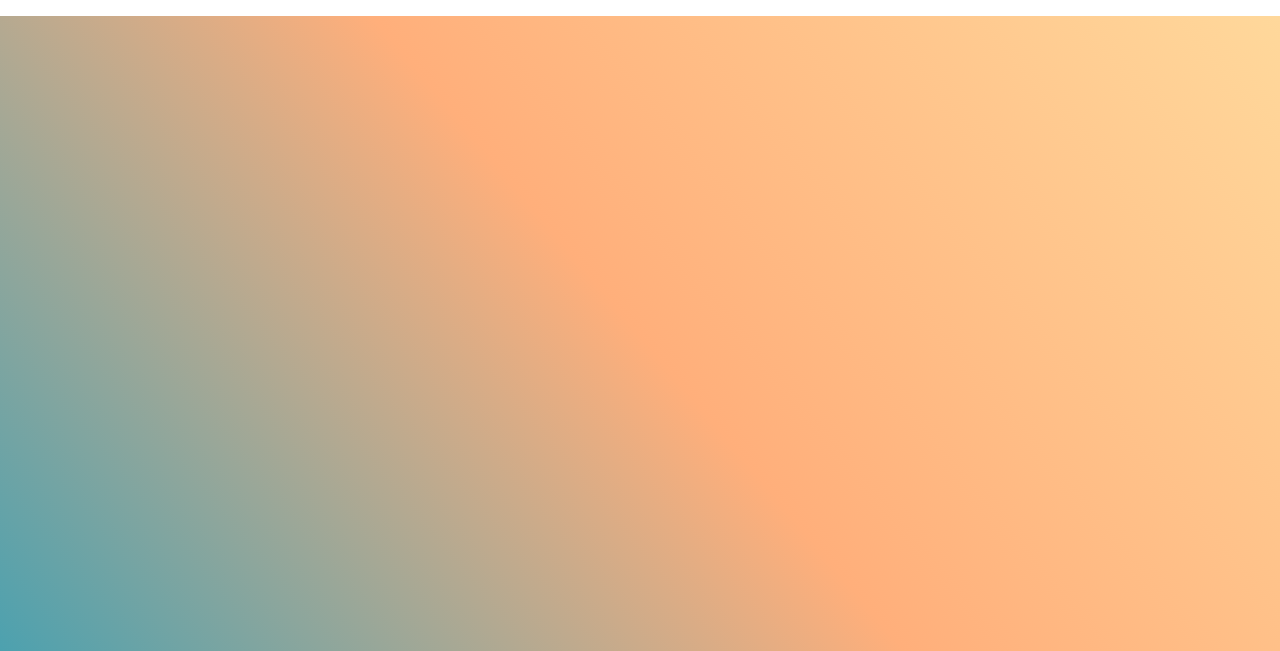
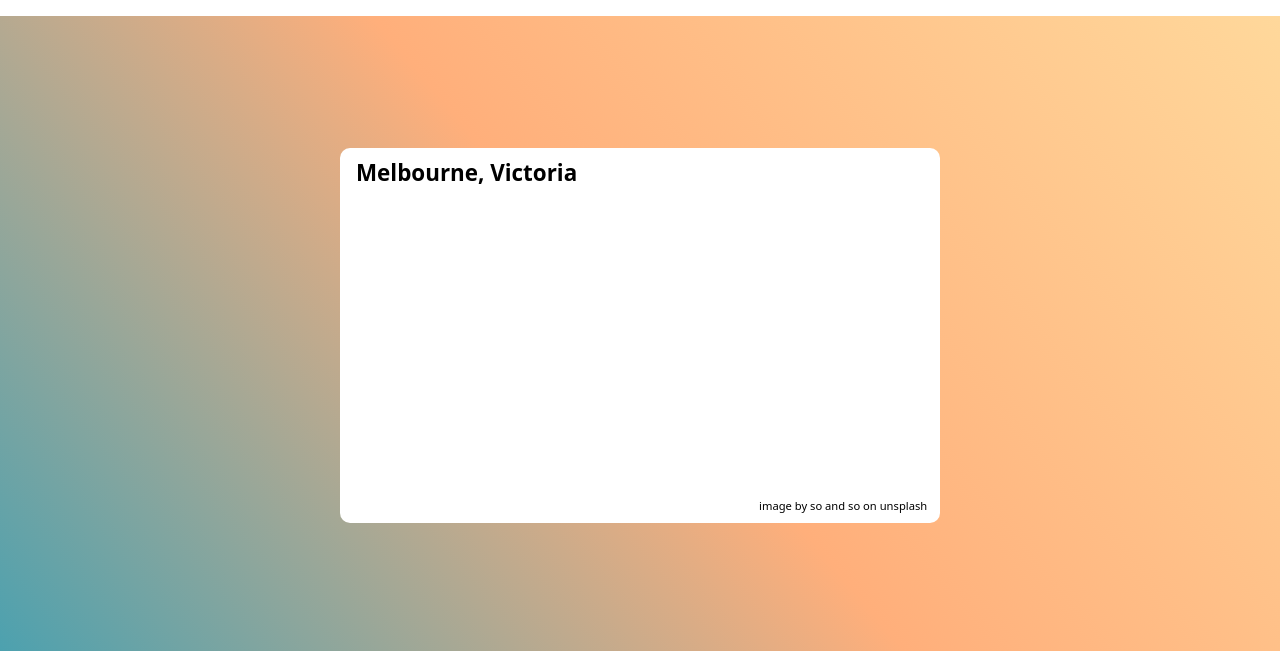
Before and after one commit to Hungry-munk/basic-weather-app, a plain HTML site: page index.html in a window 1280 px wide. Shown: the part 87-738 px from the top of the page. Drawn offline with Linux system fonts and the light colour scheme.

Commit message:
weather container styling now works althoug isnt perferct and I will likely change it

```diff
--- a/index.html
+++ b/index.html
@@ -46,10 +46,16 @@
                         </div>
                     </div>
                 </form>
-                <span class="forErrorMsg"></span>
+                <span class="errorMsg"></span>
             </div>
         </header>
-        <main></main>
+        <main>
+            <div class="infoContainer">
+                <h2 class="locationTitle">Melbourne, Victoria</h2>
+                <div class="weatherInfoContainer"></div>
+                <div class="imageCredits">image by so and so on unsplash</div>
+            </div>
+        </main>
         <footer>
             made with ❤️ by Hungry_munk
             <a href="https://github.com/Hungry-munk/basic-weather-app">
--- a/main.css
+++ b/main.css
@@ -18,13 +18,6 @@ body {
   display: grid;
   grid-template-rows: auto 1fr auto;
   grid-template-areas: "header" "main" "footer";
-}
-body > main {
-  grid-area: main;
-}
-body > footer {
-  grid-area: footer;
-  text-align: center;
 }
 
 @media only screen and (max-width: 670px) {
@@ -110,8 +103,49 @@ header .formContainer form .searchBar .inputContainer .inputContainers input:foc
 footer {
   padding: 1rem 0;
   font-size: 1.2rem;
+  grid-area: footer;
+  text-align: center;
+}
+footer i {
+  color: black;
+  margin-left: 0.5rem;
+}
+footer i:hover {
+  transform: scale(1.2);
 }
 
 main {
+  grid-area: main;
   background-image: linear-gradient(50deg, #4ca1af, #ffaf7b, #ffd89b);
+  display: flex;
+  justify-content: center;
+  align-items: center;
 }
+main .infoContainer {
+  position: relative;
+  width: clamp(300px, 80vw, 600px);
+  height: clamp(375px, 60vh - 15vw, 600px);
+  background-color: white;
+  border-radius: 10px;
+}
+main .infoContainer .locationTitle {
+  font-size: 1.4rem;
+  position: absolute;
+  top: 0.6rem;
+  left: 1rem;
+}
+main .infoContainer .weatherInfoContainer {
+  width: calc(clamp(300px, 80vw, 600px) - min(10vw, 100px));
+  height: calc(clamp(375px, 60vh - 15vw, 600px) - 10vh);
+  border-radius: 10px;
+  position: absolute;
+  top: 50%;
+  left: 50%;
+  transform: translateY(-50%) translateX(-50%);
+}
+main .infoContainer .imageCredits {
+  position: absolute;
+  bottom: 0.6rem;
+  right: 0.8rem;
+  font-size: 0.7rem;
+}
```
Also changed, not shown: main.js (+1 -2 lines).
